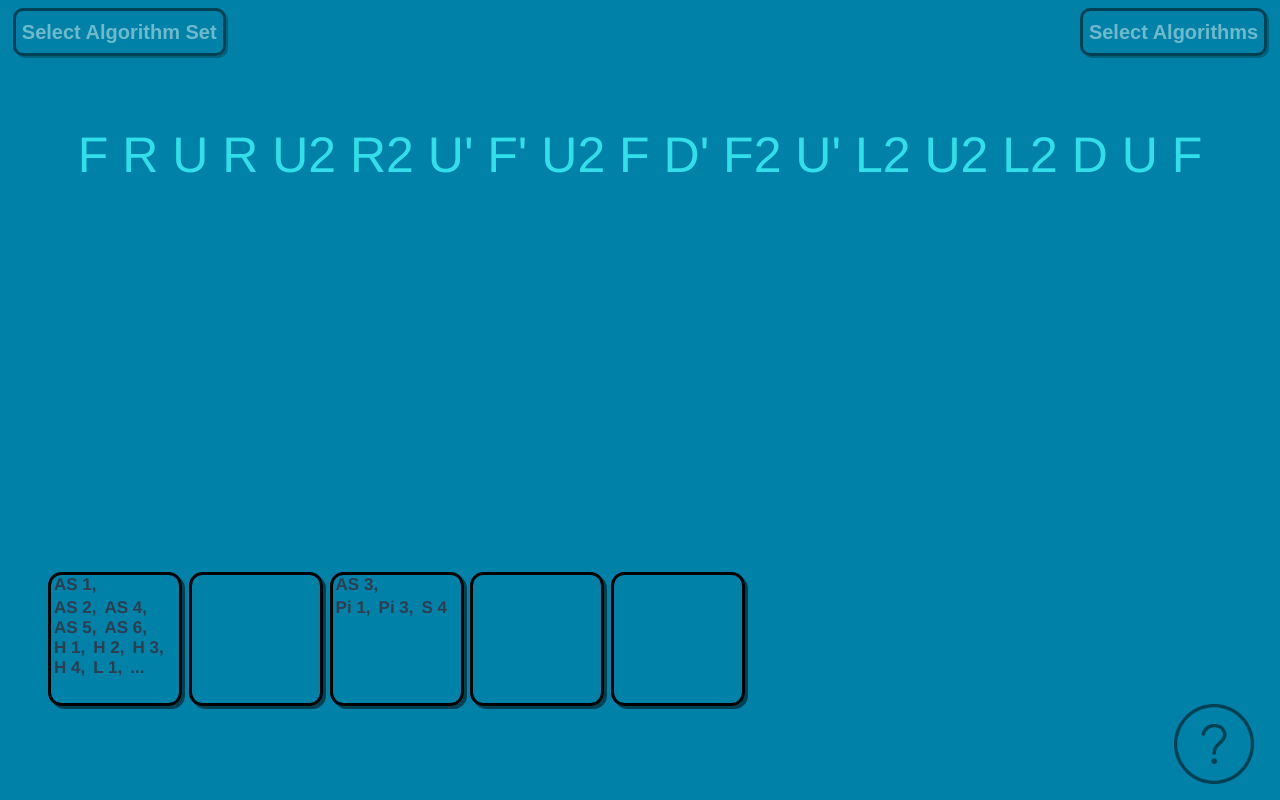
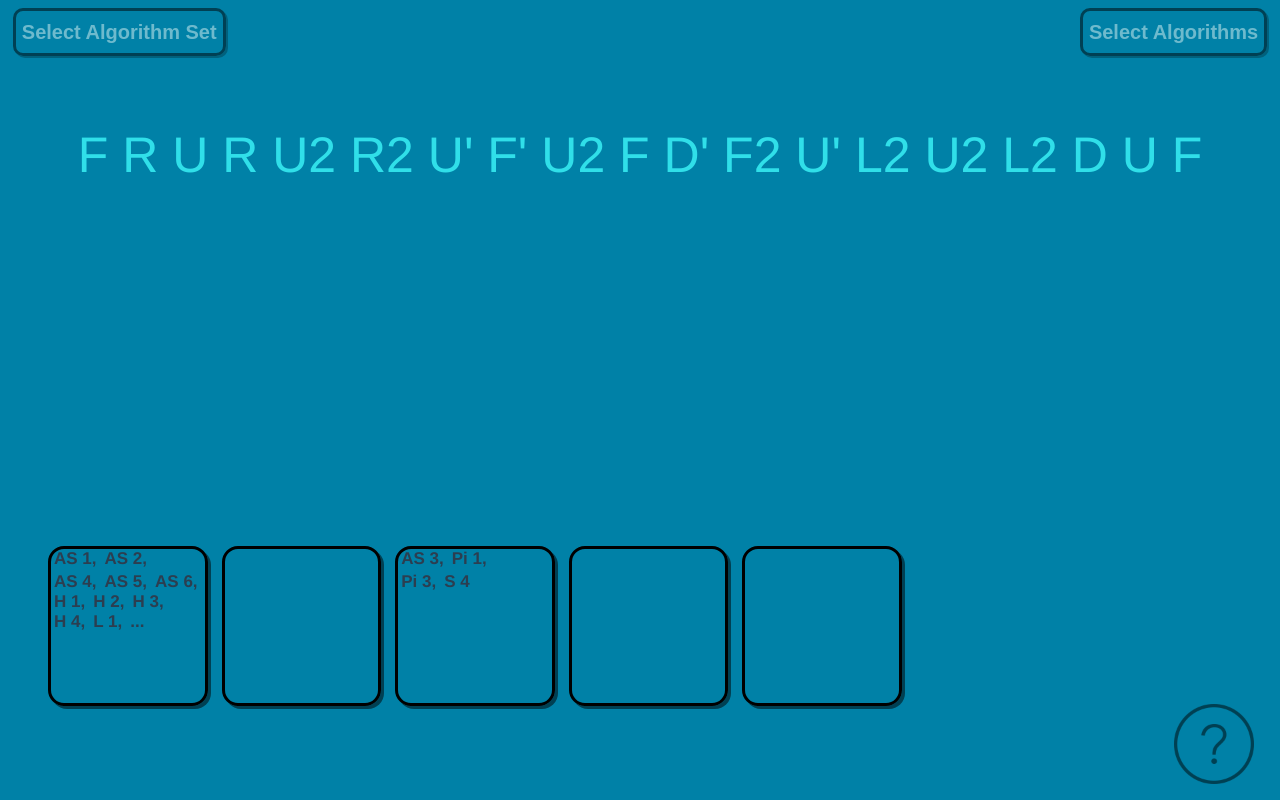
Before and after one commit to LeedsJohn/vue-algorithm-trainer, a Vue app: page / in a window 1280 px wide. Both pictures are taken after a click on the button "CMLL". Built offline with nearby package versions, Linux system fonts and the light colour scheme.

Commit message:
Number of columns now changes with vw

```diff
--- a/src/components/scramble/DisplayBoxes.vue
+++ b/src/components/scramble/DisplayBoxes.vue
@@ -34,9 +34,24 @@ ul {
   position: absolute;
   bottom: 10%;
   display: grid;
-  grid-template-columns: 10vw 10vw 10vw 10vw 10vw;
-  grid-template-rows: 10vw;
-  column-gap: 2%;
+  grid-template-columns: 25vw 25vw;
+  grid-template-rows: 25vw 25vw 25vw;
+  gap: 10px 10px;
+}
+
+@media screen and (min-width: 600px) {
+  ul {
+    grid-template-columns: 16vw 16vw 16vw;
+    grid-template-rows: 16vw 16vw;
+    gap: 10px 20px;
+  }
+}
+
+@media screen and (min-width: 1000px) {
+  ul {
+    grid-template-columns: 12vw 12vw 12vw 12vw 12vw;
+    grid-template-rows: 12vw;
+  }
 }
 
 li {
```
